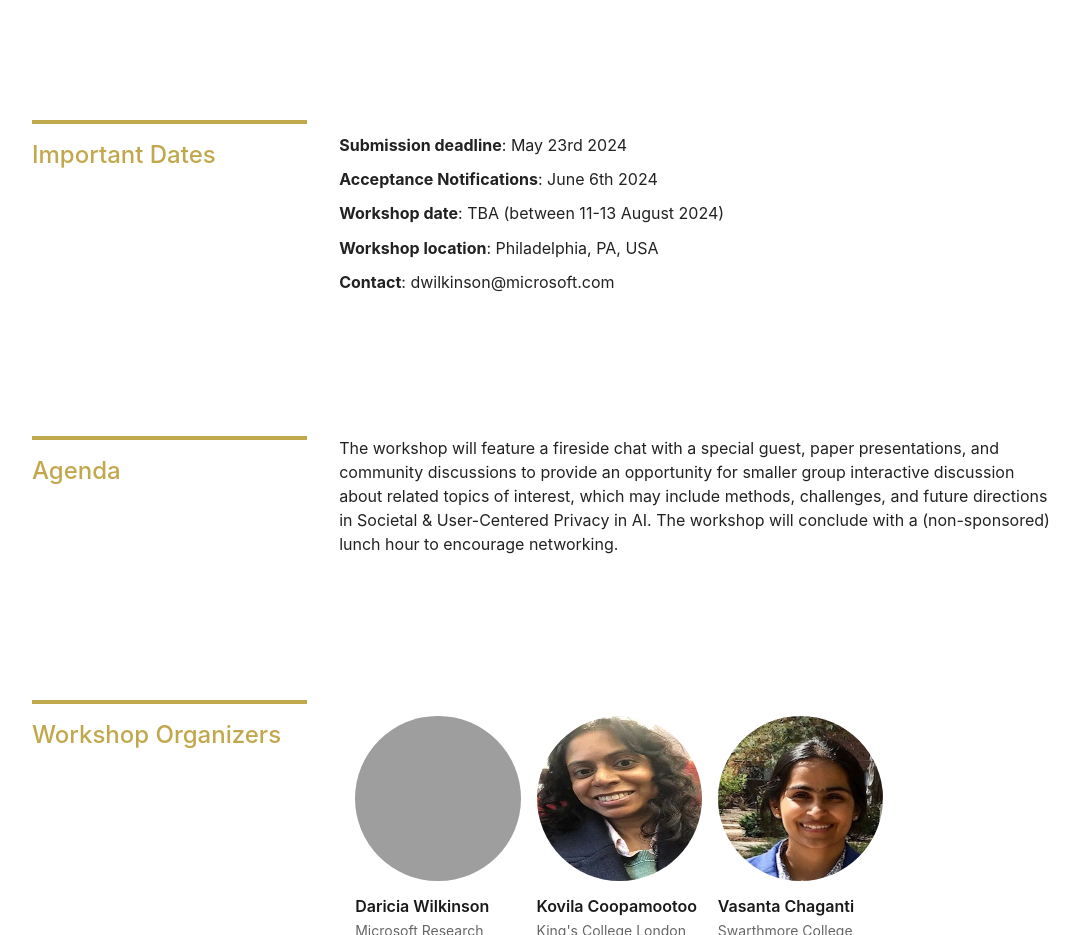
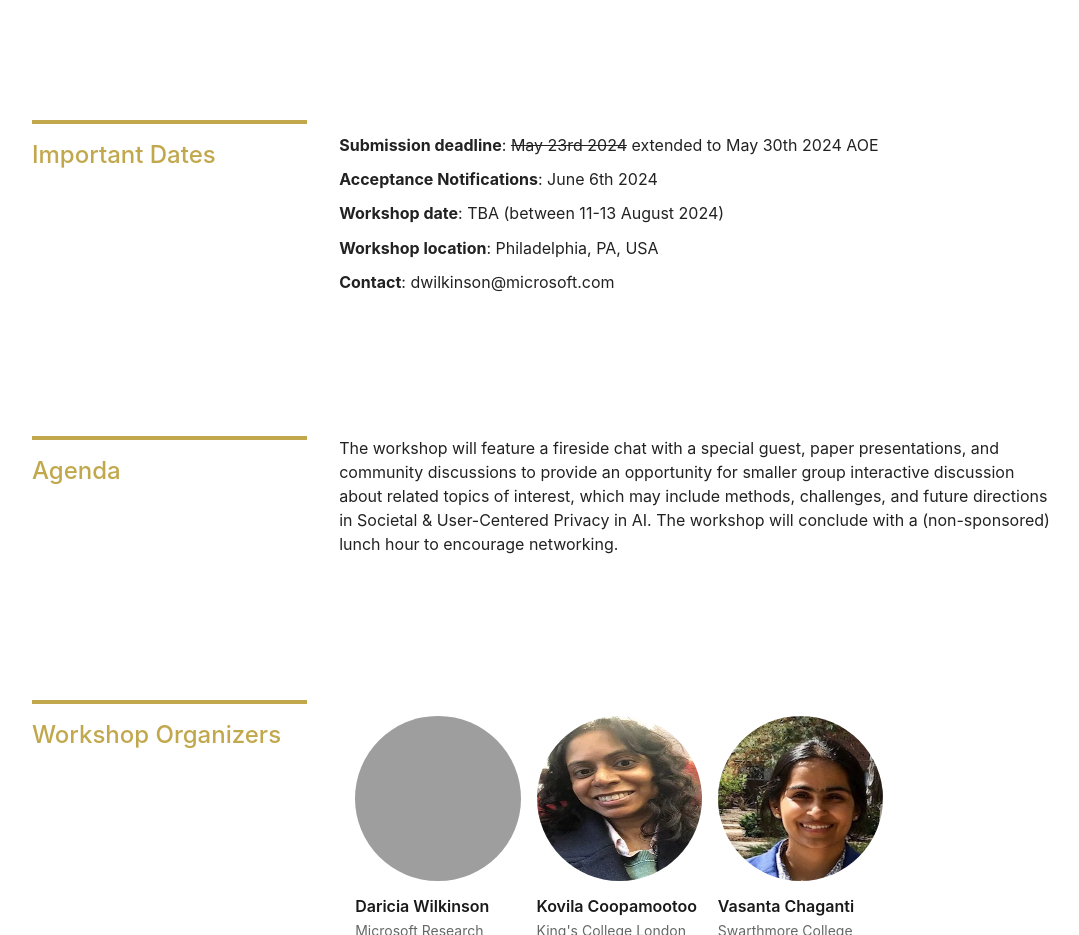
Before and after one commit to SUPA-Workshop/supa.github.io, a plain HTML site: page index.html in a window 1280 px wide. Shown: the part 1860-2795 px from the top of the page, without its empty margins (96-1175 px from the left). Drawn offline with nearby package versions, Linux system fonts and the light colour scheme; grey boxes are pictures that could not be loaded.

Commit message:
Update index.html deadline

```diff
--- a/index.html
+++ b/index.html
@@ -92,7 +92,7 @@
                 </h1>
             </header>
             <div class="fn fl-ns w-70-ns">
-                <p><b>Submission deadline</b>: May 23rd 2024</p>
+                <p><b>Submission deadline</b>: <s>May 23rd 2024</s> extended to May 30th 2024 AOE</p>
                 <p><b>Acceptance Notifications</b>: June 6th 2024</p>
                 <p><b>Workshop date</b>: TBA (between 11-13 August 2024)</p>
                 <p><b>Workshop location</b>: Philadelphia, PA, USA</a></p>
```
